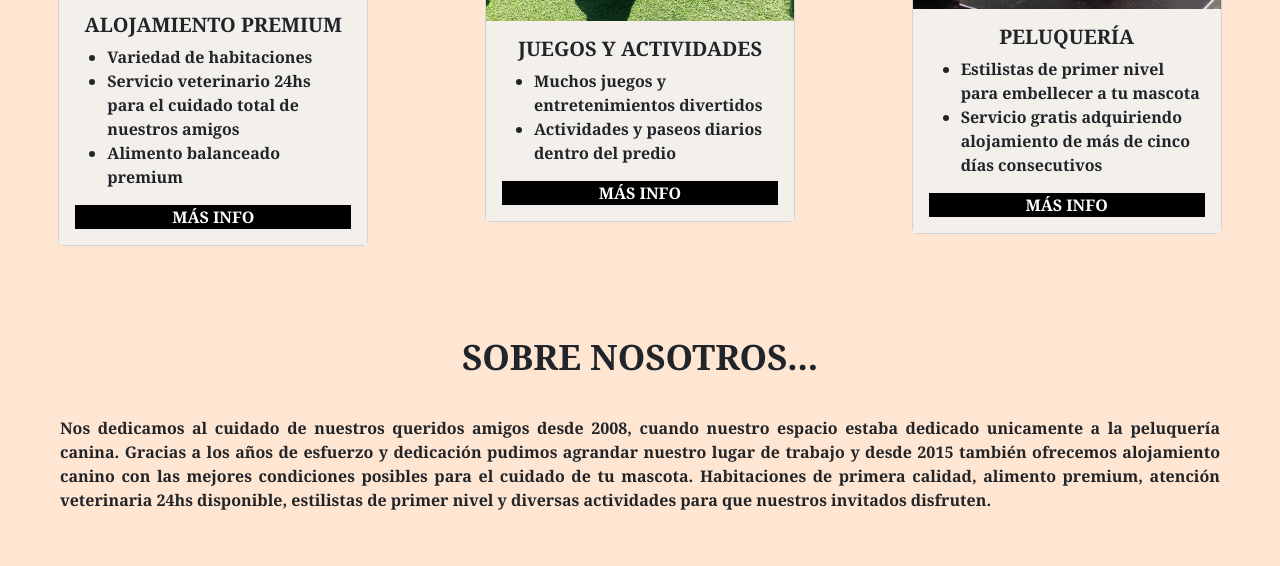
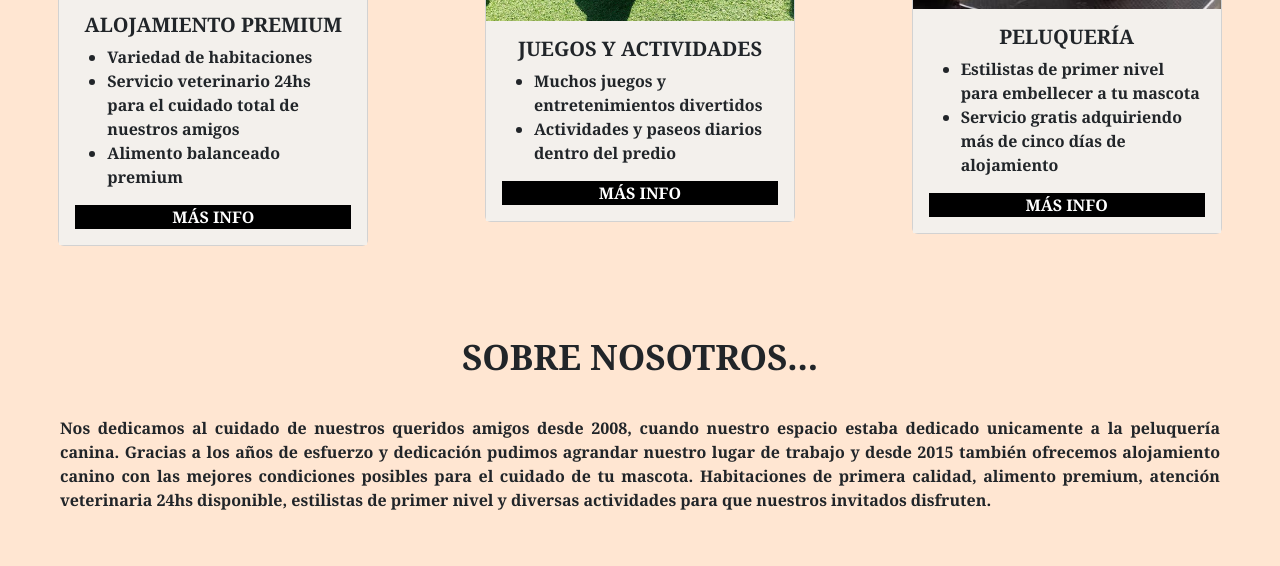
Before and after one commit to Franco-nicolas-parisi/PF-Parisi, a website: page index.html in a window 1280 px wide. Shown: the part 867-1433 px from the top of the page. Drawn offline with nearby package versions, Linux system fonts and the light colour scheme.

Commit message:
edit-card-3

```diff
--- a/index.html
+++ b/index.html
@@ -156,8 +156,7 @@
             <ul>
               <li>Estilistas de primer nivel para embellecer a tu mascota</li>
               <li>
-                Servicio gratis adquiriendo alojamiento de más de cinco días
-                consecutivos
+                Servicio gratis adquiriendo más de cinco días de alojamiento
               </li>
             </ul>
             <div class="conteiner-btn-card">
```
